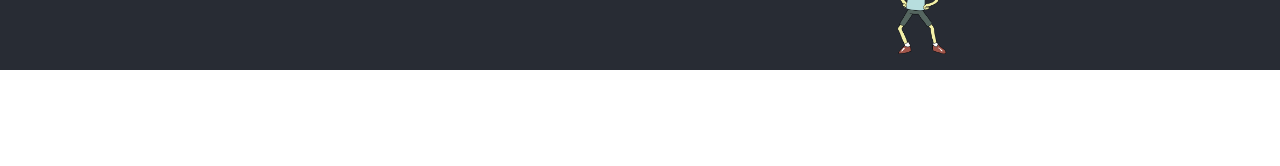
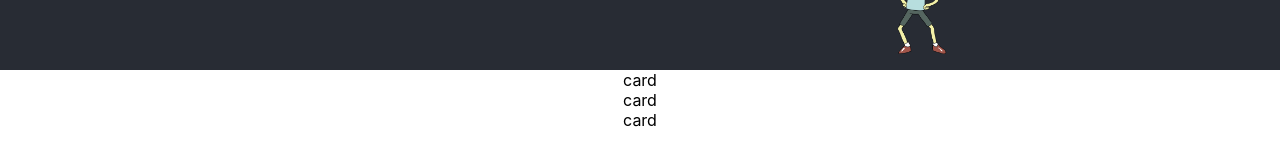
Before and after one commit to HDreikorn/rick-and-morty, a React (Create React App) app: page / in a window 1280 px wide. Shown: the part 240-406 px from the top of the page. Built offline with nearby package versions, Linux system fonts and the light colour scheme.

Commit message:
added skeleton for tracking lists

```diff
--- a/src/App.js
+++ b/src/App.js
@@ -1,10 +1,16 @@
 import "./App.css";
 import AppHeader from "./components/app-header";
+import EpisodeTrackingCard from "./components/episode-tracking-card";
 
 function App() {
   return (
     <div className="App">
       <AppHeader />
+      <div>
+        <EpisodeTrackingCard title={"Watched"} />
+        <EpisodeTrackingCard title={"Favorites"} />
+        <EpisodeTrackingCard title={"Must-Watch"} />
+      </div>
     </div>
   );
 }
--- /dev/null
+++ b/src/components/episode-tracking-card.js
@@ -0,0 +1,5 @@
+import React from "react";
+
+export default function EpisodeTrackingCard({ title }) {
+  return <div>card</div>;
+}
```
